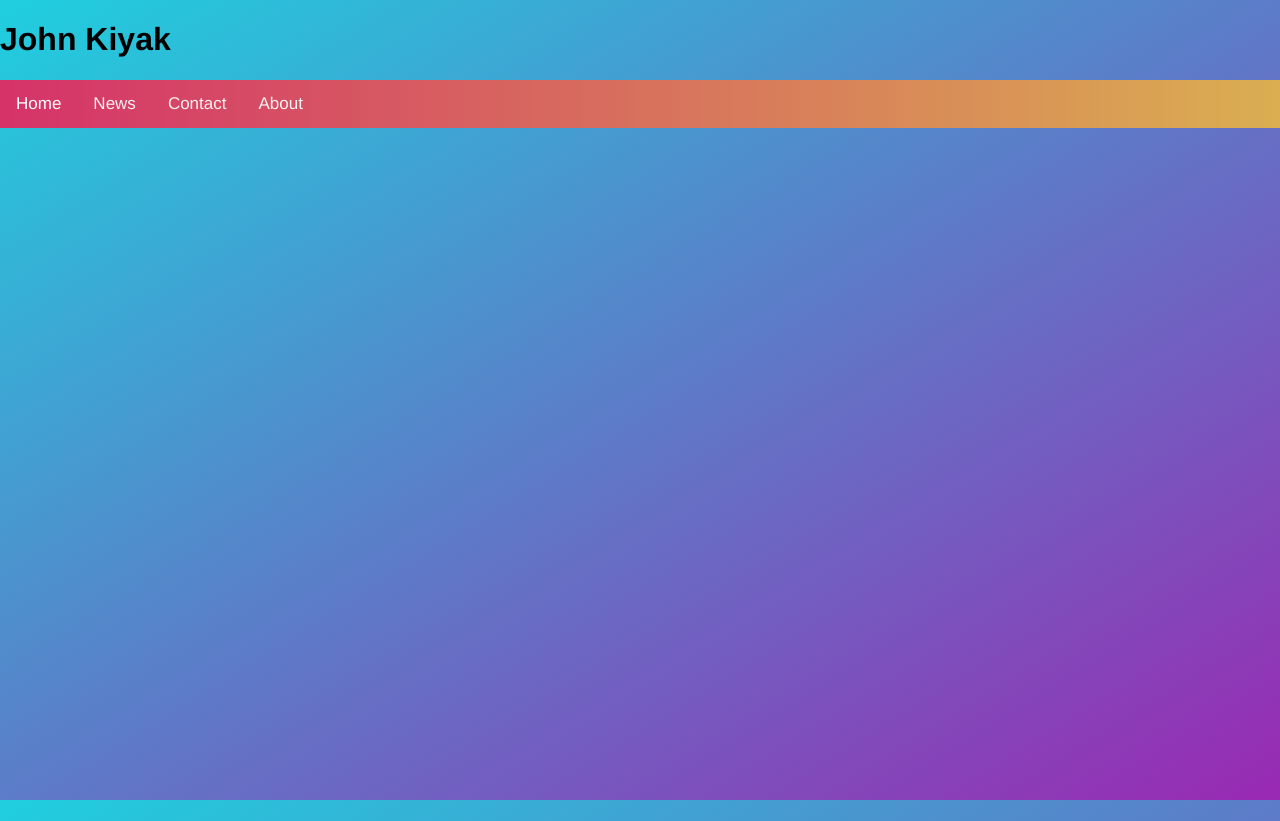
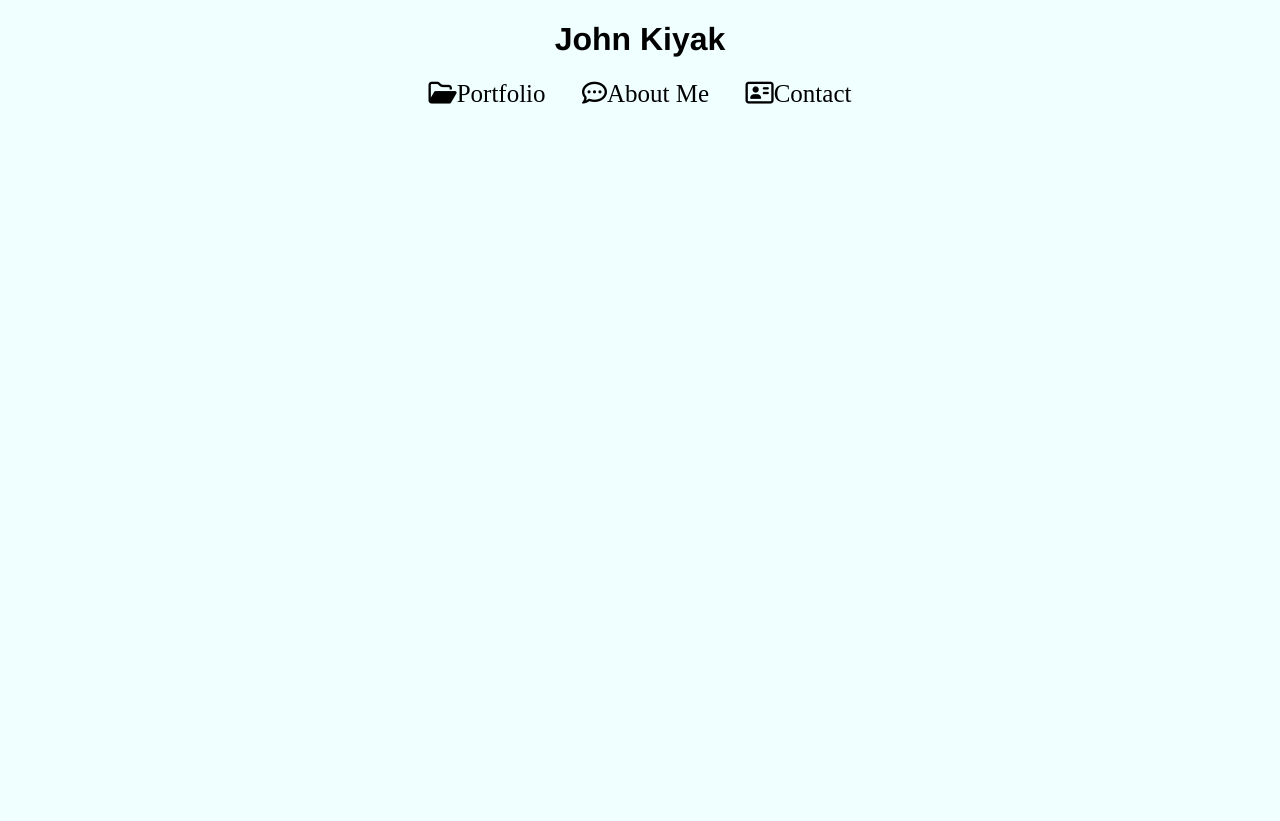
Before and after one commit to jkiyak/SimpleWebsite, a plain HTML site: page index.html in a window 1280 px wide. Drawn offline with Linux system fonts and the light colour scheme.

Commit message:
lots of changes. better looking now.

```diff
--- a/index.html
+++ b/index.html
@@ -2,19 +2,35 @@
 <html lang="en" dir="ltr">
 <head>
     <meta charset="UTF-8">
+    <meta name="viewport" content="width=device-width, initial-scale=1">
     <title>Task Timeline</title>
     <link rel="stylesheet" href="main.css">
+    <script src="https://kit.fontawesome.com/c7a3ffc733.js"></script>
+
+
 </head>
 <body>
+      <!-- a tag means hyperlink -->
+      <!-- href means the url of the hyperlinked page -->
     <h1>John Kiyak</h1>
     <div class="topnav">
-      <!-- a tag means hyperlink -->
-      <!-- href means the url of the hyperlinked page -->
-      <a class="active" href="#home">Home</a>
-      <a href="#news">News</a>
-      <a href="#contact">Contact</a>
-      <a href="#about">About</a>
-    </div>
+    <div class="topnav-centered">
+      <a class="active" href="portfolio.html"><i class="far fa-folder-open"></i>Portfolio</a>
+      <a href="aboutme.html"><i class="far fa-comment-dots"></i>About Me</a>
+      <a href="#contact.html"><i class="far fa-address-card"></i>Contact</a>
+      </div>
+      </div>
+
+
   </body>
   <script src="app.js"></script>
 </html>
+
+
+<!-- Notes
+1) Do I want to have an icon on the side saying what page we're on?
+2)
+
+
+
+-->
--- a/main.css
+++ b/main.css
@@ -6,15 +6,14 @@ body {
     height: 100%;
     margin: 0;
     font-family: helvetica;
-    background: #1FCFDE;
-    background: -webkit-linear-gradient(top left, #1FCFDE, #9929B2);
-    background: -moz-linear-gradient(top left, #1FCFDE, #9929B2);
-    background: linear-gradient(to bottom right, #1FCFDE, #9929B2);
+    border-color: black ;
+    text-align: center;
+    background: azure;
     background-repeat: no-repeat;
     background-attachment: fixed;
   }
 
-  ul {
+ul {
     font-family: monospace;
   }
 
@@ -27,18 +26,28 @@ li {
 }
 
 .topnav {
-  background: linear-gradient(90deg, #d53369 0%, #daae51 100%);
+  position: relative;
+  align-content: center;
   overflow: hidden;
+  text-align: center;
 }
 
 /* Style the links inside the navigation bar */
 .topnav a {
   float: left;
-  color: #f2f2f2;
+  color: black;
   text-align: center;
   padding: 14px 16px;
   text-decoration: none;
-  font-size: 17px;
+  font-size: 25px;
+  font-family: 'Abel'
+}
+
+.topnav-centered a {
+align-content: center;
+float: none;
+position: relative;
+text-align: center;
 }
 
 /* Change the color of links on hover */
@@ -47,7 +56,15 @@ li {
   color: black;
 }
 
-/* Add a color to the active/current link */
-.topnav a.active {
-  color: white;
-}
+
+
+
+/* Backgrounds:
+
+1)  background: -webkit-linear-gradient(top left, #1FCFDE, #9929B2);
+    background: -moz-linear-gradient(top left, #1FCFDE, #9929B2);
+    background: linear-gradient(to bottom right, #1FCFDE, #9929B2);
+
+
+
+*/
```
Also changed, not shown: aboutme.html (added, +20 -0 lines), contact.html (added, +1 -0 lines), portfolio.html (added, +1 -0 lines).
